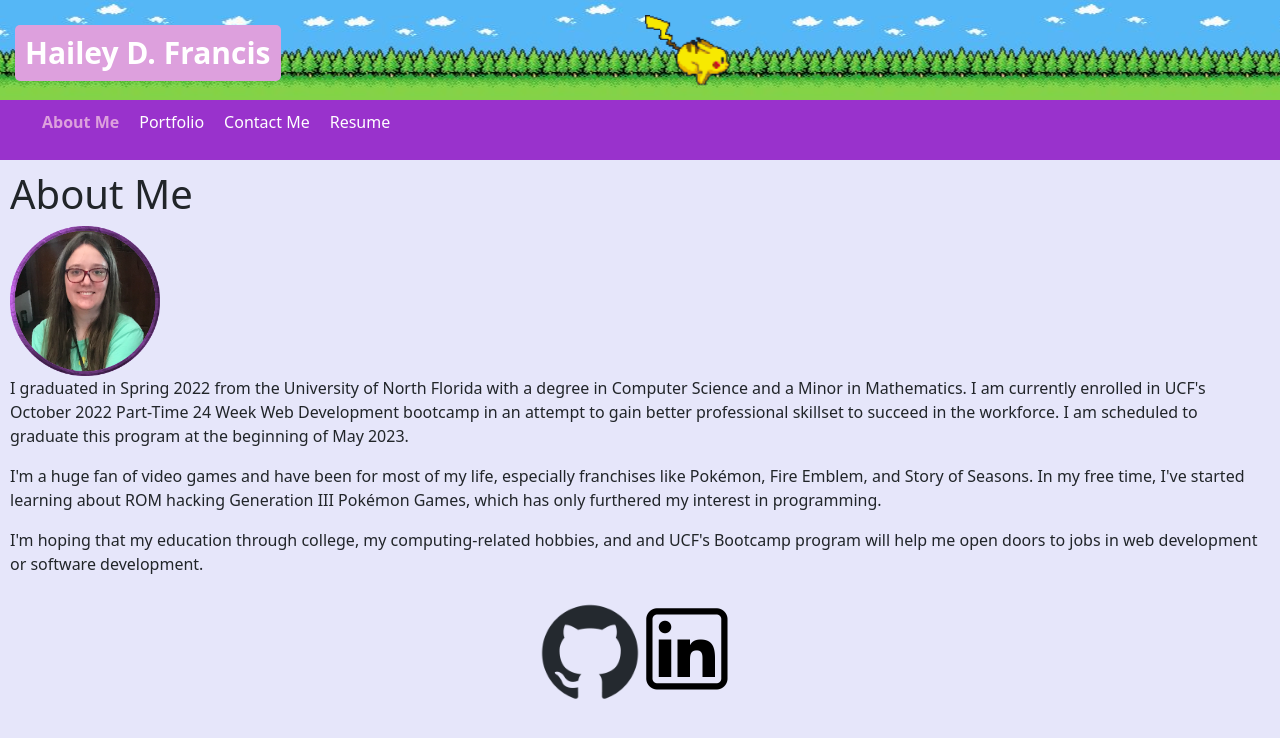
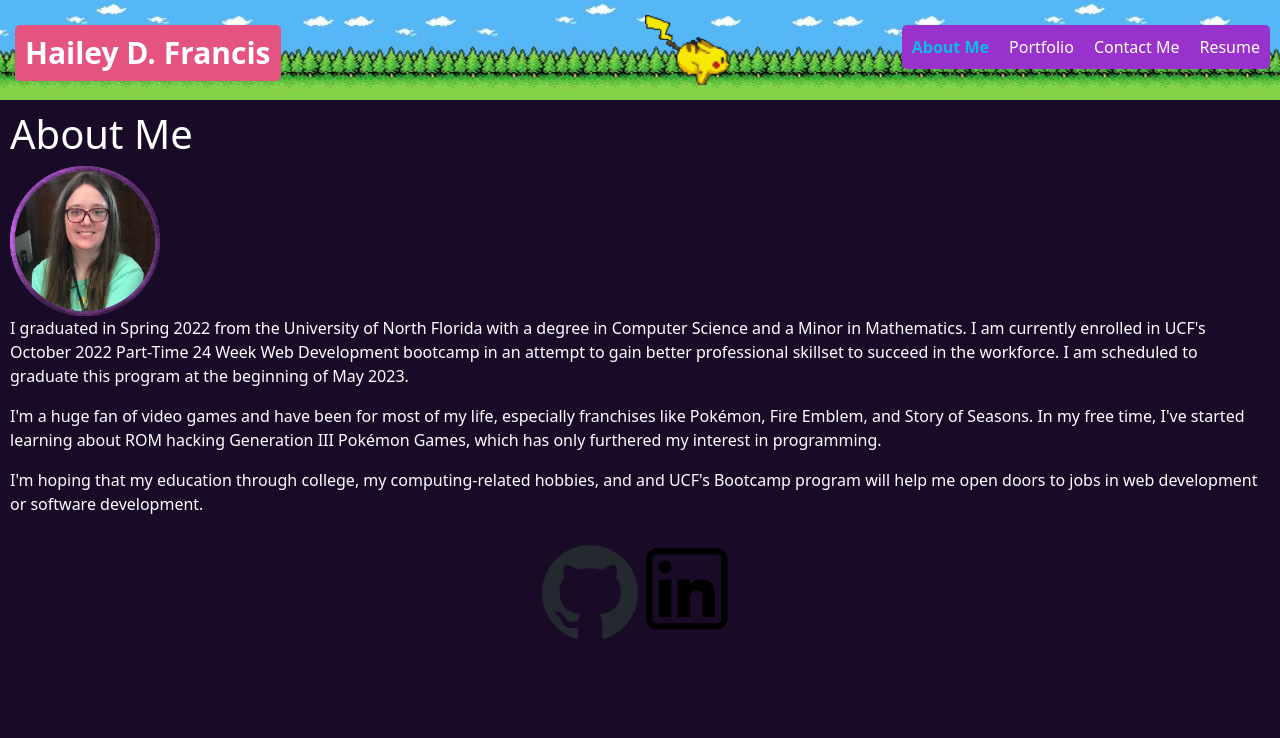
Before and after one commit to hfrancis7/HF-Portfolio, a React (Create React App) app in the folder hailey_react-portfolio/: page / in a window 1280 px wide. Shown: the top 738 px of the page. Built offline with nearby package versions, Linux system fonts and the light colour scheme.

Commit message:
added css styling

```diff
--- a/hailey_react-portfolio/public/index.html
+++ b/hailey_react-portfolio/public/index.html
@@ -26,7 +26,7 @@
     -->
     <title>Hailey Francis Portfolio</title>
   </head>
-  <body style="background-color: lavender">
+  <body style="background-color: #190B28; color: white;">
     <noscript>You need to enable JavaScript to run this app.</noscript>
     <div id="root"></div>
   </body>
--- a/hailey_react-portfolio/src/App.js
+++ b/hailey_react-portfolio/src/App.js
@@ -1,7 +1,7 @@
 import React from "react";
 import PageContainer from "./components/PageContainer";
-import "./styles/Background.css"
+import Footer from "./components/Footer";
 
-const App = () => <PageContainer />;
+const App = () => <><PageContainer /><Footer /></>;
 
 export default App;
--- a/hailey_react-portfolio/src/components/Navbar.js
+++ b/hailey_react-portfolio/src/components/Navbar.js
@@ -4,8 +4,7 @@ import '../styles/Header.css';
 
 export default function Navbar({currentPage, handlePageChange}) {
   return (
-      <nav class="navbar-container">
-            <ul class="navbar-style">
+      <nav class="navbar-style">
           <li><a href="#About-Me"
           onClick={() => handlePageChange('About Me')}
           className={(currentPage === "About Me") ? "nav-link-active" : "nav-link"}
@@ -25,7 +24,6 @@ export default function Navbar({currentPage, handlePageChange}) {
           onClick={()=> handlePageChange('Resume')}
           className={(currentPage === 'Resume') ? "nav-link-active" : "nav-link"}
           >Resume</a></li>
-            </ul>
         </nav>
   )
 }
--- a/hailey_react-portfolio/src/components/PageContainer.js
+++ b/hailey_react-portfolio/src/components/PageContainer.js
@@ -1,6 +1,5 @@
 import React, { useState } from 'react';
 import Navbar from './Navbar';
-import Footer from './Footer';
 import AboutMe from "./pages/AboutMe"
 import ContactMe from './pages/ContactMe';
 import Portfolio from './pages/Portfolio';
@@ -15,16 +14,16 @@ export default function PortfolioContainer() {
   // This method is checking to see what the value of `currentPage` is. Depending on the value of currentPage, we return the corresponding component to render.
   const renderPage = () => {
     if(currentPage === 'About Me'){
-      return <><AboutMe /><Footer /></>
+      return <><AboutMe /></>
     }
     if(currentPage === 'Portfolio'){
-      return <><Portfolio/><Footer /></>
+      return <><Portfolio/></>
     }
     if(currentPage === "Contact Me"){
-      return <><ContactMe /><Footer /></>
+      return <><ContactMe /></>
     }
     if(currentPage === "Resume"){
-      return <><Resume /><Footer /></>
+      return <><Resume /></>
     }
   };
 
--- a/hailey_react-portfolio/src/styles/Background.css
+++ /dev/null
@@ -1,3 +0,0 @@
-body, main{
-    background-color: #e6e6fa;
-}
--- a/hailey_react-portfolio/src/styles/ContactMe.css
+++ b/hailey_react-portfolio/src/styles/ContactMe.css
@@ -11,6 +11,6 @@
 
 .button:hover{
     font-weight: bold;
-    background-color:cadetblue;
-    border-color: cadetblue;
+    background-color:#06BEE1;
+    border-color: #06BEE1;
 }
--- a/hailey_react-portfolio/src/styles/Footer.css
+++ b/hailey_react-portfolio/src/styles/Footer.css
@@ -13,3 +13,7 @@
 .footer-logo:hover{
     opacity: 0.3;
 }
+
+#footer {
+
+   }
--- a/hailey_react-portfolio/src/styles/Header.css
+++ b/hailey_react-portfolio/src/styles/Header.css
@@ -1,17 +1,18 @@
 .header-container{
     display: flex;
     background-color: darkorchid;
-
-    /* position: absolute;
+    justify-content: center;
+    position: absolute;
     top: 25px;
-    right: 10px; */
+    right: 10px;
+    border-radius: 5px;
 }
 
 .hailey-title{
     display:block;
     color: white;
     padding: 10px;
-    background-color: plum;
+    background-color: #E55381;
     border-radius: 5px;
 
     position: absolute;
@@ -20,7 +21,8 @@
     font-weight: bold;
     text-align: right;
     font-size: 30px;
-    }
+
+}
 
 /*NAVBAR-STYLING*/
 .navbar-style{
@@ -30,16 +32,17 @@
 .navbar-style > *{
     color: white;
     padding: 10px;
+    text-align: center;
 }
 .navbar-style > *:hover{
-    color: cadetblue;
+    color: #00FFF7;
 }
 .navbar-style > * > *{
     text-decoration: none;
 }
 
 .nav-link-active{
-    color: plum;
+    color: #06BEE1;
     font-weight: bold;
 }
 
@@ -48,7 +51,7 @@
 }
 
 .nav-link-active:hover, .nav-link:hover{
-    color: cadetblue;
+    color: #00FFF7;
     font-weight: bold;
 }
 
--- a/hailey_react-portfolio/src/styles/Portfolio.css
+++ b/hailey_react-portfolio/src/styles/Portfolio.css
@@ -57,7 +57,7 @@
 }
 
 .text:hover{
-  color: cadetblue;
+  color: #00FFF7;
   font-weight: bold;
 }
 
```
Lines whose indentation alone changed are shown as unchanged.
